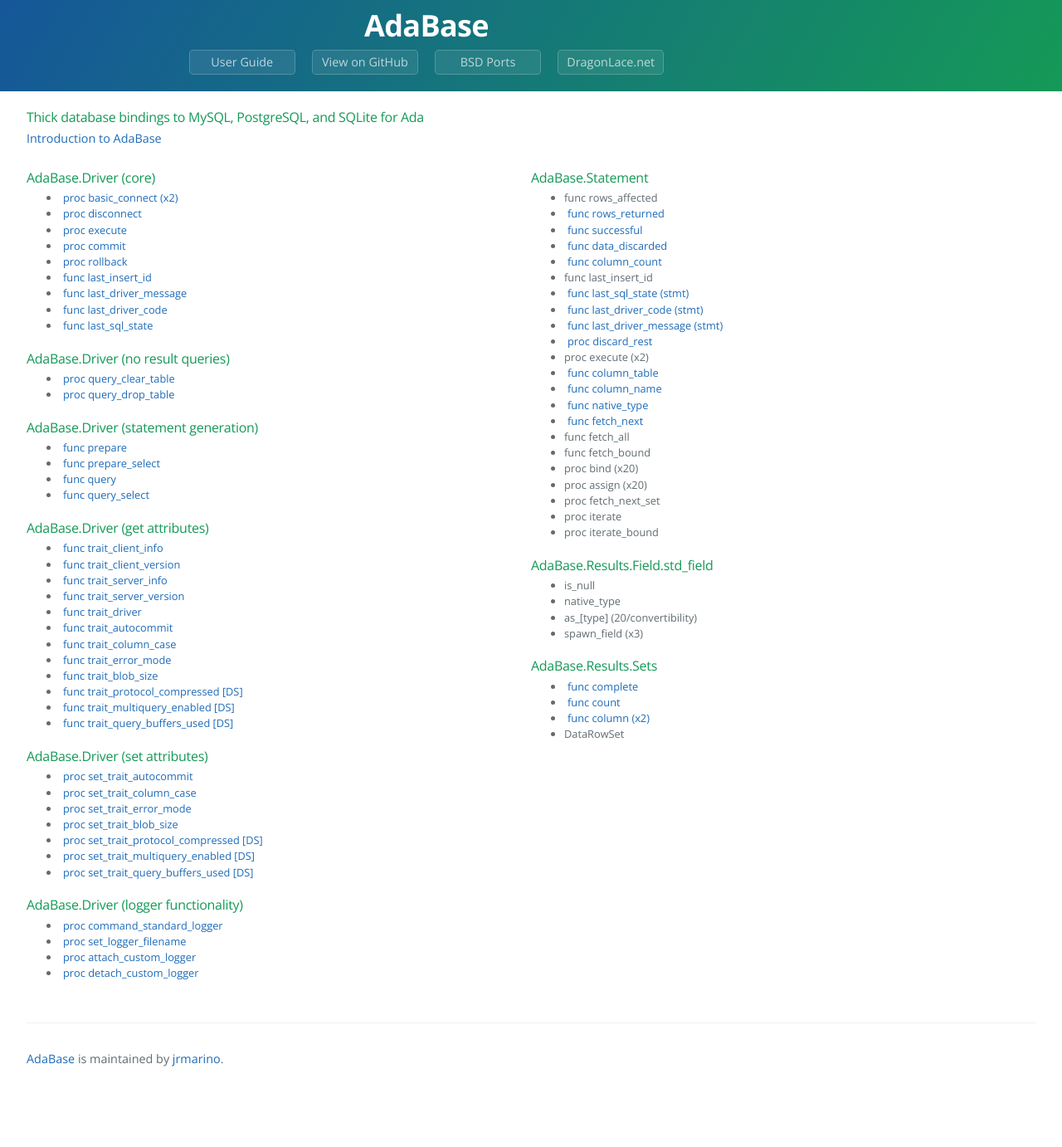
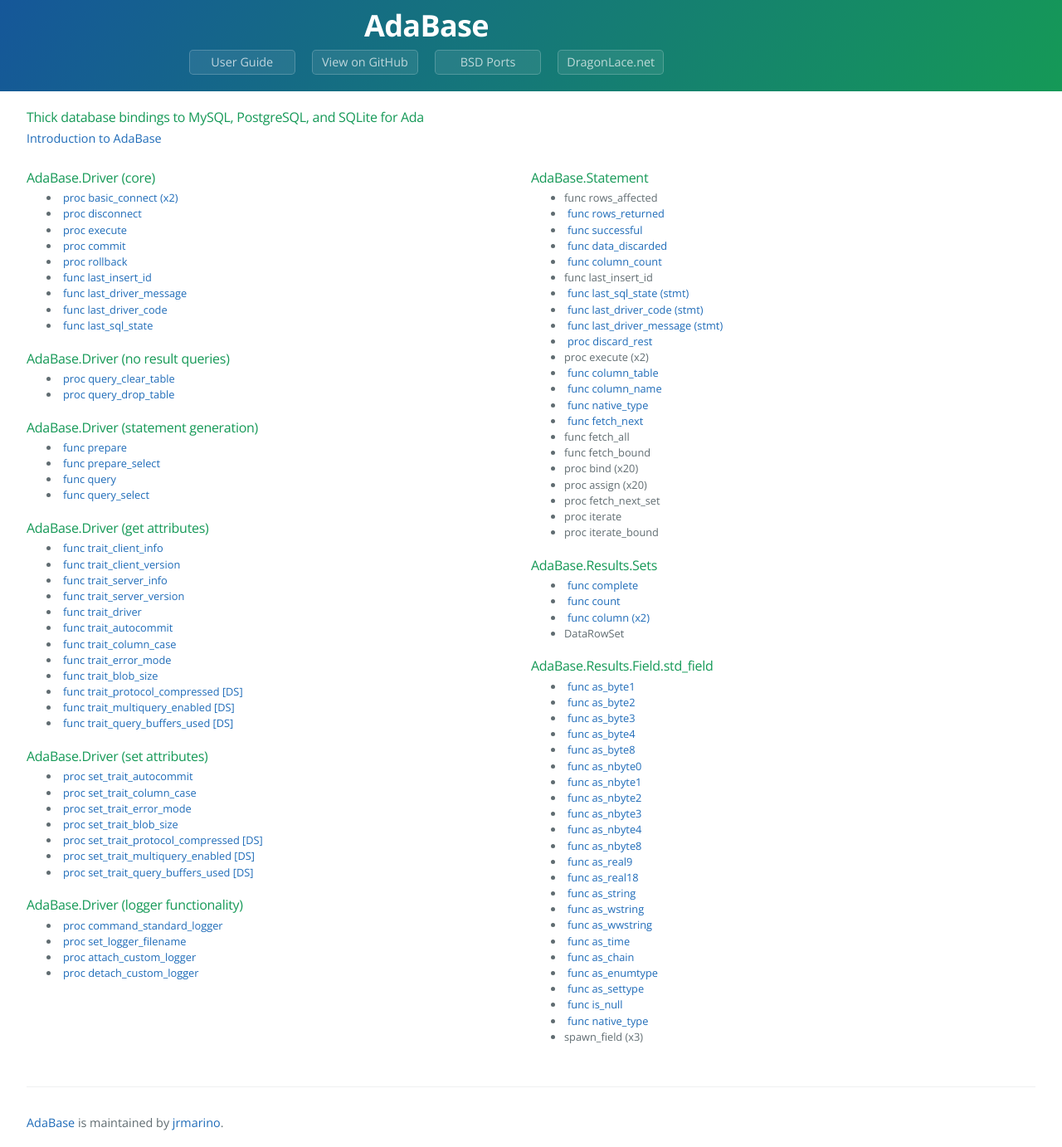
Before and after one commit to jrmarino/AdaBase, a Jekyll site: the page built from index.md, in a window 1280 px wide. Shown: the whole page at 83% size. Built offline with Jekyll 4.4.1, drawn with Linux system fonts in a browser that asks for light colours; before the commit the page ends 1306 px from its top, so only the background shows below that.

Commit message:
Add links to new standard field page

```diff
--- a/_config.yml
+++ b/_config.yml
@@ -148,3 +148,26 @@
 
        stmt_driver_state: '<a href="last_driver_state.html">last driver state (stmt)</a>'
        f_stmt_driver_state: '<a href="last_driver_state.html">func last_sql_state (stmt)</a>'
+
+       f_field_as_byte1: '<a href="res_std_field.html">func as_byte1</a>'
+       f_field_as_byte2: '<a href="res_std_field.html">func as_byte2</a>'
+       f_field_as_byte3: '<a href="res_std_field.html">func as_byte3</a>'
+       f_field_as_byte4: '<a href="res_std_field.html">func as_byte4</a>'
+       f_field_as_byte8: '<a href="res_std_field.html">func as_byte8</a>'
+       f_field_as_nbyte0: '<a href="res_std_field.html">func as_nbyte0</a>'
+       f_field_as_nbyte1: '<a href="res_std_field.html">func as_nbyte1</a>'
+       f_field_as_nbyte2: '<a href="res_std_field.html">func as_nbyte2</a>'
+       f_field_as_nbyte3: '<a href="res_std_field.html">func as_nbyte3</a>'
+       f_field_as_nbyte4: '<a href="res_std_field.html">func as_nbyte4</a>'
+       f_field_as_nbyte8: '<a href="res_std_field.html">func as_nbyte8</a>'
+       f_field_as_real9: '<a href="res_std_field.html">func as_real9</a>'
+       f_field_as_real18: '<a href="res_std_field.html">func as_real18</a>'
+       f_field_as_string: '<a href="res_std_field.html">func as_string</a>'
+       f_field_as_wstring: '<a href="res_std_field.html">func as_wstring</a>'
+       f_field_as_wwstring: '<a href="res_std_field.html">func as_wwstring</a>'
+       f_field_as_time: '<a href="res_std_field.html">func as_time</a>'
+       f_field_as_chain: '<a href="res_std_field.html">func as_chain</a>'
+       f_field_as_enumtype: '<a href="res_std_field.html">func as_enumtype</a>'
+       f_field_as_settype: '<a href="res_std_field.html">func as_settype</a>'
+       f_field_is_null: '<a href="res_std_field.html">func is_null</a>'
+       f_field_native_type: '<a href="res_std_field.html">func native_type</a>'
--- a/index.md
+++ b/index.md
@@ -99,14 +99,6 @@
 <li>proc iterate_bound</li>
 </ul>
 
-<h3>AdaBase.Results.Field.std_field</h3>
-<ul>
-<li>is_null</li>
-<li>native_type</li>
-<li>as_[type] (20/convertibility)</li>
-<li>spawn_field (x3)</li>
-</ul>
-
 <h3>AdaBase.Results.Sets</h3>
 <ul>
 <li>{{ page.f_complete }}</li>
@@ -115,4 +107,31 @@
 <li>DataRowSet</li>
 </ul>
 
+<h3>AdaBase.Results.Field.std_field</h3>
+<ul>
+<li>{{ page.f_field_as_byte1 }}</li>
+<li>{{ page.f_field_as_byte2 }}</li>
+<li>{{ page.f_field_as_byte3 }}</li>
+<li>{{ page.f_field_as_byte4 }}</li>
+<li>{{ page.f_field_as_byte8 }}</li>
+<li>{{ page.f_field_as_nbyte0 }}</li>
+<li>{{ page.f_field_as_nbyte1 }}</li>
+<li>{{ page.f_field_as_nbyte2 }}</li>
+<li>{{ page.f_field_as_nbyte3 }}</li>
+<li>{{ page.f_field_as_nbyte4 }}</li>
+<li>{{ page.f_field_as_nbyte8 }}</li>
+<li>{{ page.f_field_as_real9 }}</li>
+<li>{{ page.f_field_as_real18 }}</li>
+<li>{{ page.f_field_as_string }}</li>
+<li>{{ page.f_field_as_wstring }}</li>
+<li>{{ page.f_field_as_wwstring }}</li>
+<li>{{ page.f_field_as_time }}</li>
+<li>{{ page.f_field_as_chain }}</li>
+<li>{{ page.f_field_as_enumtype }}</li>
+<li>{{ page.f_field_as_settype }}</li>
+<li>{{ page.f_field_is_null }}</li>
+<li>{{ page.f_field_native_type }}</li>
+<li>spawn_field (x3)</li>
+</ul>
+
 </div>
```
